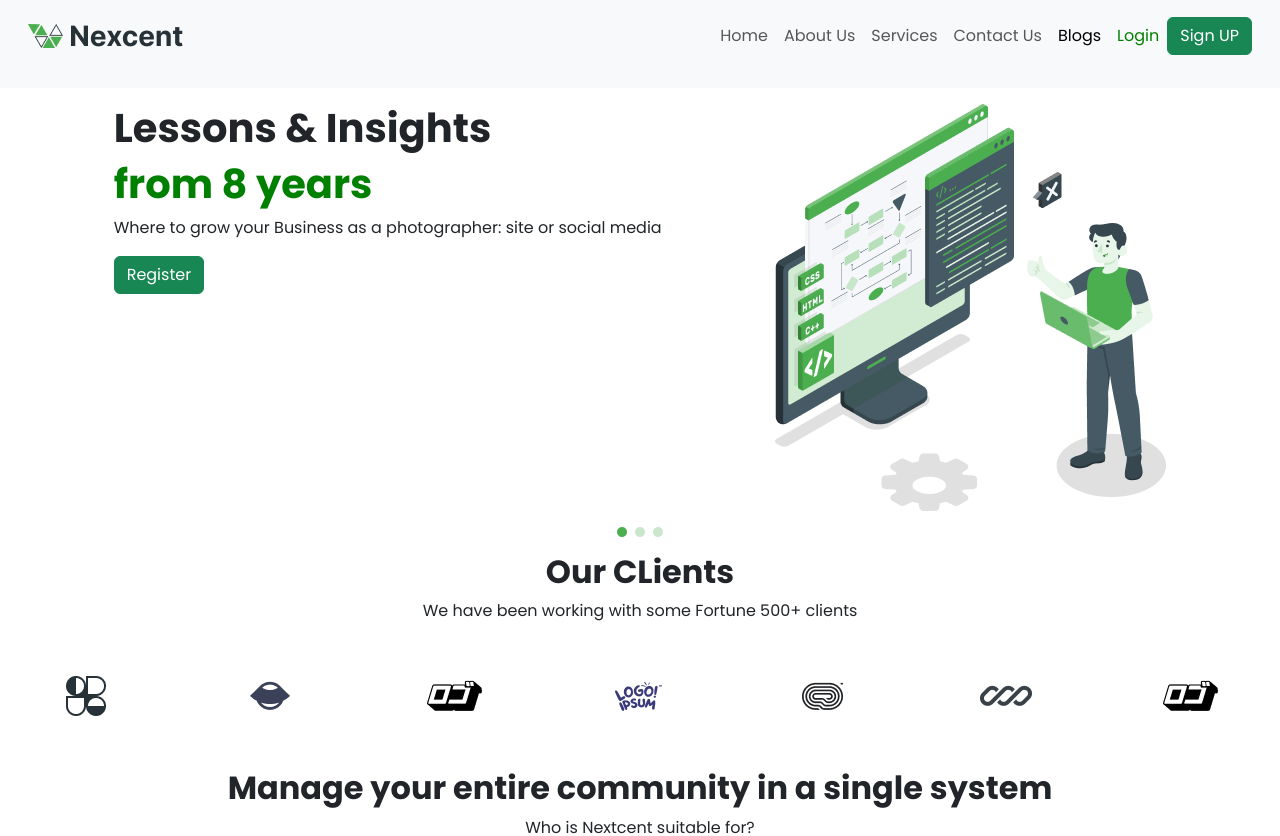
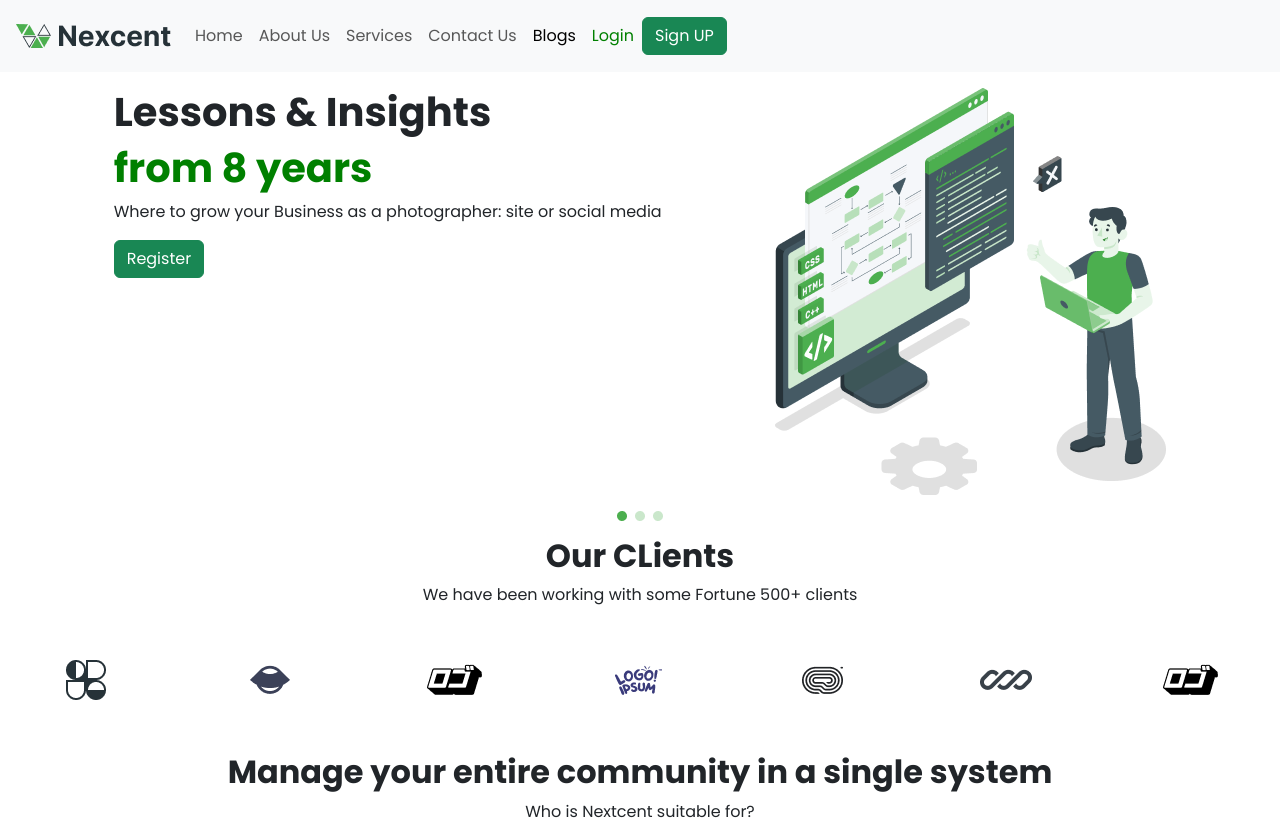
Before and after one commit to Sehar-Tahir/Nexcent-REACT_Landing_Page, a React (Vite) app: page / in a window 1280 px wide. Shown: the top 836 px of the page. Built offline with nearby package versions, Linux system fonts and the light colour scheme.

Commit message:
Update Navbar.jsx

```diff
--- a/src/components/Navbar.jsx
+++ b/src/components/Navbar.jsx
@@ -3,11 +3,17 @@ import { Link } from 'react-router-dom'
 
 const Navbar = () => {
   return (
+    <>
     <nav className="navbar navbar-expand-lg bg-light p-3">
-  <div className="container-fluid mb-3">
     <img src={Logo} alt="logo" className= "navbar-brand"  />
-    <div className="collapse navbar-collapse flex-grow-0" id="navbarSupportedContent">
-      <ul className="navbar-nav me-auto mb-2 mb-lg-0 mr-8">
+    {/* <div className='container-fluid'> */}
+      {/* <div className='d-flex align-items-center'></div> */}
+      <button className="navbar-toggler" type="button" data-bs-toggle="collapse" data-bs-target="#navbarNav" aria-controls="navbarNav" aria-expanded="false" aria-label="Toggle navigation">
+        <span className="navbar-toggler-icon"></span>
+      </button>
+
+      <div className="collapse navbar-collapse" id="navbarNav">
+        <ul className="navbar-nav mr-auto">
           <li className="nav-item">
               <Link className="nav-link" to="/">Home</Link>
              </li>
@@ -27,10 +33,12 @@ const Navbar = () => {
               <a className="nav-link active" aria-current="page" href="#"><span>Login</span></a>
              </li>
              </ul>
-        <button className="btn btn-success">Sign UP</button>
-    </div>
+
+          <button className="btn btn-success my-2 my-sm-0" type="submit">Sign UP</button>
       </div>
     </nav>
+    </>
+
   )
 }
 
```
Lines whose indentation alone changed are shown as unchanged.
